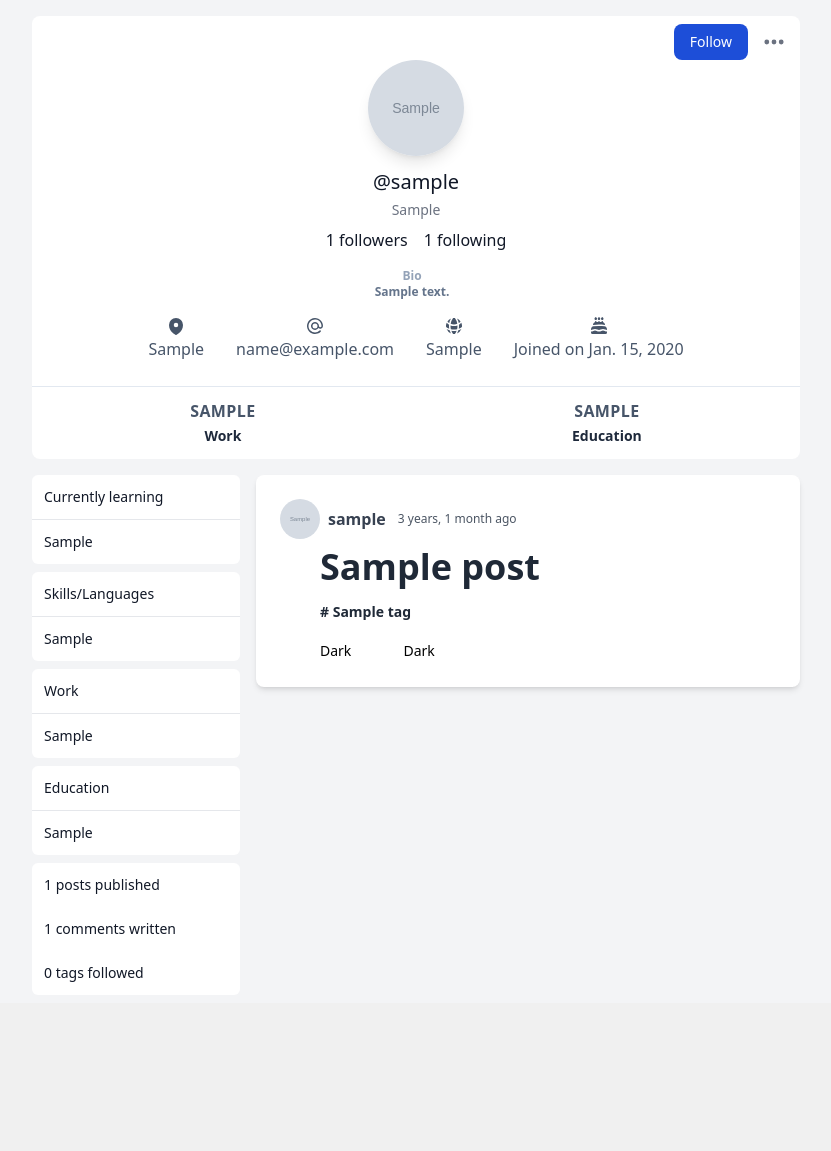
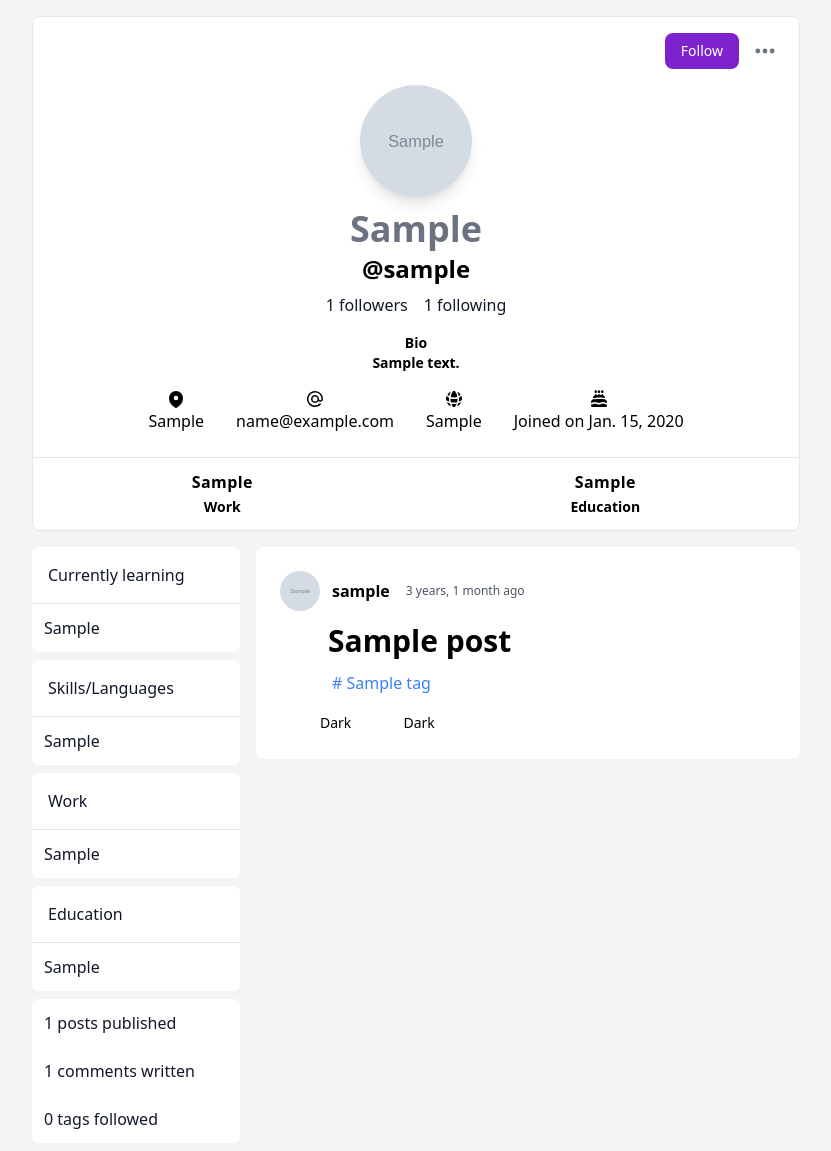
Before and after one commit to AbdulbositGo/DevClone, a Django app: a page that uses users/templates/profile.html in a window 1280 px wide. Shown: the part 38-1189 px from the top of the page, without its empty margins (224-1055 px from the left). Before the commit the page ends 1033 px from the top, so only its background shows below. Run offline with Django 4.2, Linux system fonts and the light colour scheme; tables that the repository leaves empty hold one stand-in row (values such as "Sample post"); grey boxes marked "Sample" are stand-in pictures; some libraries are stand-ins or nearby versions.

```diff
--- a/post/templates/home.html
+++ b/post/templates/home.html
@@ -140,10 +140,10 @@
                 </nav>
                 {% if posts.exists %}
                     {% for post in posts %}
-                        <div class="max-w-full overflow-hidden mb-3 bg-white rounded-lg shadow-md dark:bg-zinc-900 dark:ring-1 dark:ring-zinc-700">
+                        <div class="mb-3 bg-white rounded-lg shadow-md dark:bg-zinc-900 dark:ring-1 dark:ring-zinc-700">
                             <a href="{% url 'post' post.profile.username post.pk %}">
                                 {% if post.image %}
-                                    <img class="object-cover w-full h-64" src="{{ post.image.url }}" alt="Article">
+                                    <img class="object-cover rounded-t-lg w-full h-64" src="{{ post.image.url }}" alt="Article">
                                 {% endif %}
                             </a>
                             <div class="p-6 pb-2">
@@ -152,7 +152,7 @@
                                         <a href="{% url 'profile' post.profile.username %}">
                                             <img class="object-cover h-10 w-10 rounded-full" src="{{ post.profile.image.url }}" alt="Avatar">
                                         </a>
-                                        <button data-popover-target="popover-{{ post.id }}-profile" type="button" data-popover-placement="bottom" class="p-1 ml-1 text-sm font-medium text-gray-900 focus:outline-none bg-white rounded-xl hover:bg-gray-100 dark:hover:bg-zinc-900 hover:text-blue-700 focus:ring-2 focus:ring-gray-200 dark:focus:ring-gray-700 dark:bg-zinc-900 dark:text-gray-400 dark:hover:text-purple-700">{{ post.profile.username }}</button>
+                                        <button data-popover-target="popover-{{ post.id }}-profile" type="button" data-popover-placement="bottom" class="p-1 ml-1 text-sm font-medium text-gray-900 focus:outline-none bg-white rounded-xl hover:text-white hover:bg-purple-800 focus:ring-2 focus:ring-gray-200 dark:focus:ring-gray-700 dark:bg-zinc-900 dark:text-gray-400">{{ post.profile.username }}</button>
                                         <div data-popover id="popover-{{ post.id }}-profile" class="absolute z-10 invisible inline-block w-64 text-sm font-light text-gray-500 transition-opacity duration-300 bg-white border border-gray-200 rounded-lg shadow-sm opacity-0 dark:text-gray-400 dark:bg-zinc-900 dark:border-zinc-700">
                                             <div class="p-3">
                                                 <div class="flex items-center justify-between mb-2">
--- a/post/templates/post.html
+++ b/post/templates/post.html
@@ -59,7 +59,7 @@
                     </h1>
                     <div class="my-3">
                         {% for tag in post.tags.all %}
-                            <a href="#" class="font-medium p-1 rounded text-{{ tag.get_color_display }}-500 dark:hover:bg-{{ tag.get_color_display }}-500 dark:hover:text-white">{{ tag }}</a>
+                            <a href="#" class="font-medium p-1 rounded text-{{ tag.get_color_display }}-500 hover:bg-{{ tag.get_color_display }}-500 hover:text-white transition-colors duration-300 transform">{{ tag }}</a>
                         {% endfor %}
                     </div>
                     <div class="dark:text-white mt-10 font-mono text-xl">
--- a/users/templates/profile.html
+++ b/users/templates/profile.html
@@ -3,14 +3,14 @@
 {% block title %}Profile: {{ profile.username }}{% endblock %}
 
 {% block content %}
-    <div class="max-w-3xl m-auto bg-white rounded-lg my-4 dark:bg-gray-800 dark:border-gray-700">
-        <div class="flex justify-end px-2 pt-2">
+    <div class="max-w-3xl m-auto bg-white rounded-lg my-4 dark:bg-zinc-900 border dark:border-zinc-800">
+        <div class="flex justify-end p-4">
             {% if request.user != profile %}
                 <form action="{% url 'follow_toggle' profile.username %}" method="POST">
                     {% csrf_token %}
-                    <button class="inline-flex items-center px-4 py-2 mr-2 text-sm font-medium text-center text-white bg-blue-700 rounded-lg hover:bg-blue-800 focus:ring-4 focus:outline-none focus:ring-blue-300 dark:bg-blue-600 dark:hover:bg-blue-700 dark:focus:ring-blue-800">{% if profile.username in following_username %}Unfollow{% else %}Follow{% endif %}</button>
+                    <button class="px-4 py-2 mr-2 text-sm font-medium text-center text-white bg-purple-700 rounded-lg hover:bg-purple-800">{% if profile.username in following_username %}Unfollow{% else %}Follow{% endif %}</button>
                 </form>
-                <button id="dropdownProfileButton" data-dropdown-toggle="dropdownDots" class="inline-block text-gray-500 dark:text-gray-400 hover:bg-gray-100 dark:hover:bg-gray-700 focus:ring-4 focus:outline-none focus:ring-gray-200 dark:focus:ring-gray-700 rounded-lg text-sm p-1.5" type="button">
+                <button id="dropdownProfileButton" data-dropdown-toggle="dropdownDots" class="text-gray-500 dark:text-gray-400 hover:bg-purple-700 hover:text-black rounded-lg p-1.5" type="button">
                     <span class="sr-only">Open dropdown</span>
                     <svg class="w-6 h-6" aria-hidden="true" fill="currentColor" viewBox="0 0 20 20" xmlns="http://www.w3.org/2000/svg"><path d="M6 10a2 2 0 11-4 0 2 2 0 014 0zM12 10a2 2 0 11-4 0 2 2 0 014 0zM16 12a2 2 0 100-4 2 2 0 000 4z"></path></svg>
                 </button>
@@ -31,33 +31,33 @@
                      </ul>
                 </div>
             {% else %}
-                <a href="{% url 'settings' %}" class="inline-flex items-center px-4 py-2 mr-2 text-sm font-medium text-center text-white bg-blue-700 rounded-lg hover:bg-blue-800 focus:ring-4 focus:outline-none focus:ring-blue-300 dark:bg-blue-600 dark:hover:bg-blue-700 dark:focus:ring-blue-800">Edite profile</a>
+                <a href="{% url 'settings' %}" class="px-4 py-2 mr-2 text-sm font-medium text-center text-white bg-purple-700 rounded-lg hover:bg-purple-800">Edite profile</a>
             {% endif %}
         </div>
         <div class="flex flex-col items-center mb-4">
-            <img class="w-24 h-24 mb-3 rounded-full shadow-lg" src="{{ profile.image.url }}" alt="Bonnie image"/>
-            <h5 class="mb-1 text-xl font-medium text-gray-900 dark:text-white">@{{ profile.username }}</h5>
+            <img class="w-28 h-28 mb-3 rounded-full shadow-lg" src="{{ profile.image.url }}" alt="Bonnie image"/>
             {% if profile.first_name %}
-                <span class="text-sm text-gray-500 dark:text-gray-400">{{ profile.first_name }}</span>
+                <h5 class="mb-1 text-4xl text-gray-500 font-bold dark:text-white">{{ profile.first_name }}</h5>
             {% endif %}
+            <h5 class="text-2xl font-bold text-black dark:text-white">@{{ profile.username }}</h5>
 
             <div class="flex mt-2 space-x-4 md:mt-2">
-                <p class="text-md font-medium text-gray-900 dark:text-white">{{ profile.followers.count }} followers</p>
-                <p class="text-md font-medium text-gray-900 dark:text-white">{{ profile.following.count }} following</p>
+                <p class="text-md font-medium text-gray-900 dark:text-zinc-400">{{ profile.followers.count }} followers</p>
+                <p class="text-md font-medium text-gray-900 dark:text-zinc-400">{{ profile.following.count }} following</p>
             </div>
         </div>
         <div class="text-center font-bold">
             {% if profile.basic.bio %}
-                <div class="text-xs mt-0 mb-2 text-slate-400 w-fill px-4">
-                    <p class="mr-2 text-slate-400">Bio</p>
-                    <p class="mr-2 text-slate-500">{{ profile.basic.bio }}</p>
+                <div class="text-sm mb-2 dark:text-white">
+                    <p>Bio</p>
+                    <p>{{ profile.basic.bio }}</p>
                 </div>
             {% endif %}
-            <div class="py-2 mb-4 border-slate-200 text-center">
+            <div class="py-2 mb-4 text-center">
                 <div class="flex flex-wrap justify-center">
                     {% if profile.basic.location %}
                         <div class="w-fill px-4">
-                            <p class="font-light leading-relaxed text-slate-600 ">
+                            <p class="font-medium dark:text-zinc-400">
                                 <svg xmlns="http://www.w3.org/2000/svg" viewBox="0 0 20 20" fill="currentColor" class="w-5 m-auto h-5">
                                     <path fill-rule="evenodd" d="M9.69 18.933l.003.001C9.89 19.02 10 19 10 19s.11.02.308-.066l.002-.001.006-.003.018-.008a5.741 5.741 0 00.281-.14c.186-.096.446-.24.757-.433.62-.384 1.445-.966 2.274-1.765C15.302 14.988 17 12.493 17 9A7 7 0 103 9c0 3.492 1.698 5.988 3.355 7.584a13.731 13.731 0 002.273 1.765 11.842 11.842 0 00.976.544l.062.029.018.008.006.003zM10 11.25a2.25 2.25 0 100-4.5 2.25 2.25 0 000 4.5z" clip-rule="evenodd"></path>
                                 </svg>
@@ -67,7 +67,7 @@
                     {% endif %}
                     {% if profile.display_email %}
                         <div class="w-fill px-4">
-                            <p class="font-light leading-relaxed text-slate-600 ">
+                            <p class="font-medium dark:text-zinc-400">
                                 <svg xmlns="http://www.w3.org/2000/svg" viewBox="0 0 20 20" fill="currentColor" class="w-5 m-auto h-5">
                                     <path fill-rule="evenodd" d="M5.404 14.596A6.5 6.5 0 1116.5 10a1.25 1.25 0 01-2.5 0 4 4 0 10-.571 2.06A2.75 2.75 0 0018 10a8 8 0 10-2.343 5.657.75.75 0 00-1.06-1.06 6.5 6.5 0 01-9.193 0zM10 7.5a2.5 2.5 0 100 5 2.5 2.5 0 000-5z" clip-rule="evenodd"></path>
                                 </svg>
@@ -77,7 +77,7 @@
                     {% endif %}
                     {% if profile.basic.site %}
                         <div class="w-fill px-4">
-                            <p class="font-light leading-relaxed text-slate-600 ">
+                            <p class="font-medium dark:text-zinc-400">
                                 <svg xmlns="http://www.w3.org/2000/svg" viewBox="0 0 20 20" fill="currentColor" class="w-5 m-auto h-5">
                                     <path d="M16.555 5.412a8.028 8.028 0 00-3.503-2.81 14.899 14.899 0 011.663 4.472 8.547 8.547 0 001.84-1.662zM13.326 7.825a13.43 13.43 0 00-2.413-5.773 8.087 8.087 0 00-1.826 0 13.43 13.43 0 00-2.413 5.773A8.473 8.473 0 0010 8.5c1.18 0 2.304-.24 3.326-.675zM6.514 9.376A9.98 9.98 0 0010 10c1.226 0 2.4-.22 3.486-.624a13.54 13.54 0 01-.351 3.759A13.54 13.54 0 0110 13.5c-1.079 0-2.128-.127-3.134-.366a13.538 13.538 0 01-.352-3.758zM5.285 7.074a14.9 14.9 0 011.663-4.471 8.028 8.028 0 00-3.503 2.81c.529.638 1.149 1.199 1.84 1.66zM17.334 6.798a7.973 7.973 0 01.614 4.115 13.47 13.47 0 01-3.178 1.72 15.093 15.093 0 00.174-3.939 10.043 10.043 0 002.39-1.896zM2.666 6.798a10.042 10.042 0 002.39 1.896 15.196 15.196 0 00.174 3.94 13.472 13.472 0 01-3.178-1.72 7.973 7.973 0 01.615-4.115zM10 15c.898 0 1.778-.079 2.633-.23a13.473 13.473 0 01-1.72 3.178 8.099 8.099 0 01-1.826 0 13.47 13.47 0 01-1.72-3.178c.855.151 1.735.23 2.633.23zM14.357 14.357a14.912 14.912 0 01-1.305 3.04 8.027 8.027 0 004.345-4.345c-.953.542-1.971.981-3.04 1.305zM6.948 17.397a8.027 8.027 0 01-4.345-4.345c.953.542 1.971.981 3.04 1.305a14.912 14.912 0 001.305 3.04z"></path>
                                 </svg>
@@ -85,7 +85,7 @@
                             </div>
                     {% endif %}
                     <div class="w-fill px-4">
-                        <p class="font-light leading-relaxed text-slate-600">
+                        <p class="font-medium dark:text-zinc-400">
                             <svg xmlns="http://www.w3.org/2000/svg" viewBox="0 0 20 20" fill="currentColor" class="w-5 m-auto h-5">
                                 <path d="M6.75.98l-.884.883a1.25 1.25 0 101.768 0L6.75.98zM13.25.98l-.884.883a1.25 1.25 0 101.768 0L13.25.98zM10 .98l.884.883a1.25 1.25 0 11-1.768 0L10 .98zM7.5 5.75a.75.75 0 00-1.5 0v.464c-1.179.305-2 1.39-2 2.622v.094c.1-.02.202-.038.306-.051A42.869 42.869 0 0110 8.5c1.93 0 3.83.129 5.694.379.104.013.206.03.306.051v-.094c0-1.232-.821-2.317-2-2.622V5.75a.75.75 0 00-1.5 0v.318a45.645 45.645 0 00-1.75-.062V5.75a.75.75 0 00-1.5 0v.256c-.586.01-1.17.03-1.75.062V5.75zM4.505 10.365A41.377 41.377 0 0110 10c1.863 0 3.697.124 5.495.365C16.967 10.562 18 11.838 18 13.28v.693a3.72 3.72 0 01-1.665-.393 5.222 5.222 0 00-4.67 0 3.722 3.722 0 01-3.33 0 5.222 5.222 0 00-4.67 0A3.72 3.72 0 012 13.972v-.693c0-1.441 1.033-2.716 2.505-2.914zM15.665 14.921a5.22 5.22 0 002.335.551V16.5a1.5 1.5 0 01-1.5 1.5h-13A1.5 1.5 0 012 16.5v-1.028c.8 0 1.6-.183 2.335-.551a3.722 3.722 0 013.33 0c1.47.735 3.2.735 4.67 0a3.722 3.722 0 013.33 0z"></path>
                             </svg>
@@ -96,19 +96,19 @@
             </div>
         </div>
         {% if profile.work.work or profile.work.education %}
-            <div class="border-t border-slate-200 text-center">
+            <div class="border-t dark:border-zinc-800 text-center">
                 <div class="w-full font-bold text-center">
                     <div class="flex flex-wrap justify-around">
                         {% if profile.work.work %}
                             <div class="p-3 text-center">
-                                <span class="text-md block uppercase tracking-wide text-slate-600">{{ profile.work.work }}</span>
-                                <span class="text-sm text-slate-800">Work</span>
+                                <span class="text-md block tracking-wide dark:text-zinc-400">{{ profile.work.work }}</span>
+                                <span class="text-sm dark:text-zinc-500">Work</span>
                             </div>
                         {% endif %}
                         {% if profile.work.education %}
                             <div class="p-3 text-center">
-                                <span class="text-md block uppercase tracking-wide text-slate-600">{{ profile.work.education }}</span>
-                                <span class="text-sm text-slate-800">Education</span>
+                                <span class="text-md block tracking-wide dark:text-zinc-400">{{ profile.work.education }}</span>
+                                <span class="text-sm dark:text-zinc-500">Education</span>
                             </div>
                         {% endif %}
                     </div>
@@ -116,73 +116,71 @@
             </div>
         {% endif %}
     </div>
-    <div class="grid max-w-3xl mx-auto grid-cols-1 xl:grid-cols-7 2xl:grid-cols-7 gap-4">
-        <div class="h-fit xl:col-span-2 2xl:col-span-2 dark:bg-gray-900">
+    <div class="grid max-w-3xl mx-auto grid-cols-1 md:grid-cols-7 gap-4">
+        <div class="h-fit md:col-span-2 dark:bg-black">
             {% if profile.coding.current %}
-                <nav class="mb-2 rounded-md bg-white">
-                     <ul class="text-sm font-medium text-gray-900 border-gray-200 dark:bg-gray-700 dark:border-gray-600 dark:text-white">
-                         <li class="w-full p-3 border-b border-gray-200 rounded-t-lg dark:border-gray-600">Currently learning</li>
+                <nav class="mb-2 rounded-md bg-white dark:bg-zinc-900 rounded-lg">
+                     <ul class="text-md font-medium text-gray-900 rounded-lg border-gray-200 dark:bg-zinc-900 dark:border-zinc-800 dark:text-white">
+                         <li class="w-full p-4 border-b border-gray-200 dark:border-black">Currently learning</li>
                          <li class="w-full p-3  dark:border-gray-600">{{ profile.coding.current }}</li>
                      </ul>
                 </nav>
             {% endif %}
 
             {% if profile.coding.skills %}
-                <nav class="mb-2 rounded-md bg-white">
-                 <ul class="text-sm font-medium text-gray-900 border-gray-200 dark:bg-gray-700 dark:border-gray-600 dark:text-white">
-                     <li class="w-full p-3 border-b border-gray-200 rounded-t-lg dark:border-gray-600">Skills/Languages</li>
+                <nav class="mb-2 rounded-md bg-white dark:bg-zinc-900 rounded-lg">
+                 <ul class="text-md font-medium text-gray-900 rounded-lg border-gray-200 dark:bg-zinc-900 dark:border-zinc-800 dark:text-white">
+                     <li class="w-full p-4 border-b border-gray-200 dark:border-black">Skills/Languages</li>
                      <li class="w-full p-3  dark:border-gray-600">{{ profile.coding.skills }}</li>
                  </ul>
              </nav>
             {% endif %}
 
             {% if profile.work.work %}
-                <nav class="mb-2 rounded-md bg-white">
-                 <ul class="text-sm font-medium text-gray-900 border-gray-200 dark:bg-gray-700 dark:border-gray-600 dark:text-white">
-                     <li class="w-full p-3 border-b border-gray-200 rounded-t-lg dark:border-gray-600">Work</li>
+                <nav class="mb-2 rounded-md bg-white dark:bg-zinc-900 rounded-lg">
+                 <ul class="text-md font-medium text-gray-900 rounded-lg border-gray-200 dark:bg-zinc-900 dark:border-zinc-800 dark:text-white">
+                     <li class="w-full p-4 border-b border-gray-200 dark:border-black">Work</li>
                      <li class="w-full p-3  dark:border-gray-600">{{ profile.work.work }}</li>
                  </ul>
              </nav>
             {% endif %}
 
             {% if profile.work.education %}
-                <nav class="mb-2 rounded-md bg-white">
-                 <ul class="text-sm font-medium text-gray-900 border-gray-200 dark:bg-gray-700 dark:border-gray-600 dark:text-white">
-                     <li class="w-full p-3 border-b border-gray-200 rounded-t-lg dark:border-gray-600">Education</li>
+                <nav class="mb-2 rounded-md bg-white dark:bg-zinc-900 rounded-lg">
+                 <ul class="text-md font-medium text-gray-900 rounded-lg border-gray-200 dark:bg-zinc-900 dark:border-zinc-800 dark:text-white">
+                     <li class="w-full p-4 border-b border-gray-200 dark:border-black">Education</li>
                      <li class="w-full p-3  dark:border-gray-600">{{ profile.work.education }}</li>
                  </ul>
             </nav>
             {% endif %}
 
-            <nav class="mb-2 rounded-md bg-white">
-                 <ul class="text-sm font-medium text-gray-900 border-gray-200 dark:bg-gray-700 dark:border-gray-600 dark:text-white">
+            <nav class="mb-2 rounded-md bg-white dark:bg-zinc-900 rounded-lg">
+                 <ul class="text-md font-medium text-gray-900 rounded-lg border-gray-200 dark:bg-zinc-900 dark:border-zinc-800 dark:text-white">
                      <li class="w-full p-3 dark:border-gray-600">{{ posts.count }} posts published</li>
                      <li class="w-full p-3 dark:border-gray-600">{{ comments.count }} comments written</li>
                      <li class="w-full p-3 dark:border-gray-600">0 tags followed</li>
                  </ul>
             </nav>
         </div>
-        <div class="rounded-lg xl:col-span-5 2xl:col-span-5 dark:bg-gray-900">
-            {% if posts.exists %}
+        <div class="rounded-lg md:col-span-5 dark:bg-black">
+             {% if posts.exists %}
                 {% for post in posts %}
-                    <div class="max-w-full bg-white overflow-hidden mb-3 bg-white rounded-lg shadow-md dark:bg-gray-800">
+                    <div class="bg-white mb-3 bg-white rounded-lg dark:bg-zinc-900">
                         <div class="p-6 pb-2">
-                            <div class="">
+                            <div class="flex items-center">
                                 <div class="flex items-center">
-                                    <div class="flex items-center">
+                                    <a href="{% url 'profile' post.profile.username %}">
                                         <img class="object-cover h-10 w-10 rounded-full" src="{{ post.profile.image.url }}" alt="Avatar">
-                                        <a href="{% url 'profile' post.profile.username %}" class="mx-2 font-semibold text-gray-700 dark:text-gray-200" tabindex="0" role="link">{{ post.profile.username }}</a>
-                                    </div>
-                                    <span class="mx-1 text-xs text-gray-600 dark:text-gray-300">{{ post.created|timesince }} ago</span>
+                                    </a>
+                                    <a href="{% url 'profile' post.profile.username %}" class="mx-2 p-1 rounded-lg font-bold text-black hover:bg-purple-700 transition-colors duration-300 transform dark:text-white" tabindex="0" role="link">{{ post.profile.username }}</a>
                                 </div>
+                                <span class="mx-1 text-xs text-gray-600 dark:text-gray-300">{{ post.created|timesince }} ago</span>
                             </div>
-                            <div>
-                                <a href="{% url 'post' post.profile.username post.pk %}" class="block mt-2 mx-10 mb-3 text-4xl font-semibold text-gray-800 transition-colors duration-300 transform dark:text-white hover:text-gray-600 hover:underline" tabindex="0" role="link">{{ post.title }}</a>
-                                <div class="mx-4">
-                                    {% for tag in post.tags.all %}
-                                        <a href="" class="text-sm ml-6 me-6 text-{{ tag.get_color_display }}-600 dark:text-{{ tag.get_color_display }}-500 font-semibold text-gray-800 transition-colors duration-300 transform dark:text-white hover:text-gray-600 hover:underline"># {{ tag.name }}</a>
-                                    {% endfor %}
-                                </div>
+                            <div class="px-12">
+                                <a href="{% url 'post' post.profile.username post.pk %}" class="block my-3 text-3xl font-bold text-black transition-colors duration-300 transform dark:text-white hover:text-purple-700" tabindex="0" role="link">{{ post.title }}</a>
+                                {% for tag in post.tags.all %}
+                                    <a href="" class="font-medium p-1 rounded text-{{ tag.get_color_display }}-500 hover:bg-{{ tag.get_color_display }}-500 hover:text-white transition-colors duration-300 transform"># {{ tag.name }}</a>
+                                {% endfor %}
                             </div>
                             <nav class="m-2 mx-5">
                                 <a type="button" class="text-gray bg-gray hover:bg-blue-100 focus:outline-none focus:ring-4 focus:ring-gray-300 font-medium rounded-lg text-sm px-5 py-2.5 mr-2 dark:bg-gray-800 dark:hover:bg-gray-700 dark:focus:ring-gray-700 dark:border-gray-700">Dark</a>
```
